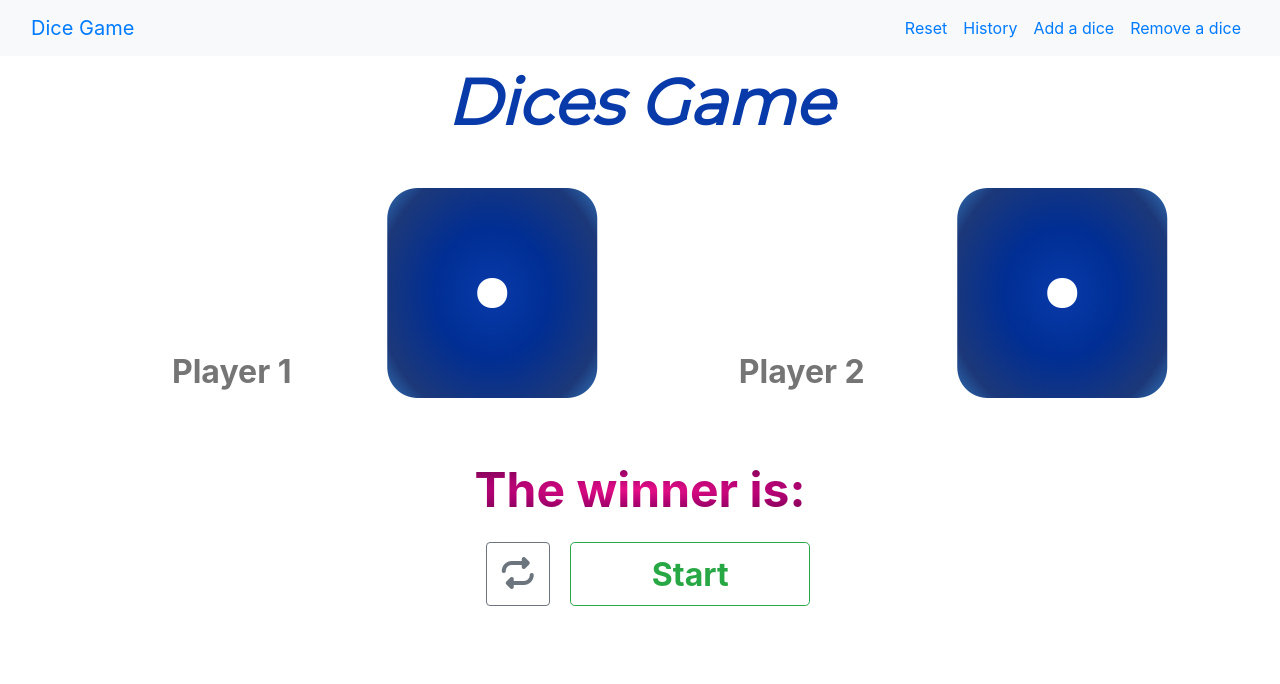
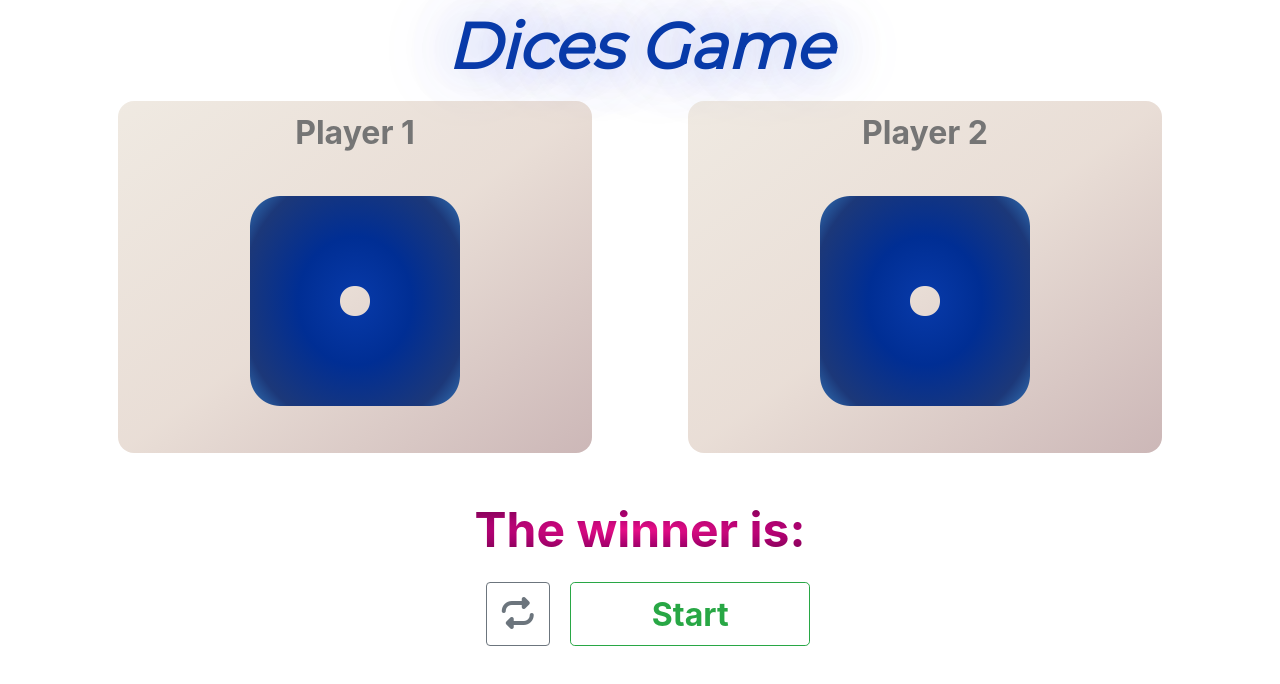
Before and after one commit to sonnt0201/Dice, a plain HTML site: page index.html in a window 1280 px wide. Drawn offline with nearby package versions, Linux system fonts and the light colour scheme.

Commit message:
complete old version

```diff
--- a/css/styles.css
+++ b/css/styles.css
@@ -56,7 +56,7 @@ input[type="text"]:hover {
     10px 0 80px #749f824b;
 }
 
-.row .col-sm .col-sm-6 {
+.row .col-sm{
 
     border-radius: 1rem;
     margin: 0 3rem 2rem;
--- a/index.html
+++ b/index.html
@@ -23,30 +23,6 @@
 
 <body>
     <!-- NavBar -->
-    <nav class="navbar navbar-expand-lg bg-light ">
-        <div class="container-fluid">
-          <a class="navbar-brand" href="#">Dice Game</a>
-          <button class="navbar-toggler" type="button" data-bs-toggle="collapse" data-bs-target="#navbarNav" aria-controls="navbarNav" aria-expanded="false" aria-label="Toggle navigation">
-            <span class="navbar-toggler-icon"></span>
-          </button>
-          <div class="collapse navbar-collapse my-2 my-lg-0" id="navbarNav">
-            <ul class="navbar-nav ml-auto">
-              <li class="nav-item">
-                <a class="nav-link active" aria-current="page" href="#" onclick="reset()">Reset</a>
-              </li>
-              <li class="nav-item">
-                <a class="nav-link" href="#" onclick="onDevelopingAlert()">History</a>
-              </li>
-              <li class="nav-item">
-                <a class="nav-link" href="#" onclick="addDice()">Add a dice</a>
-              </li>
-              <li class="nav-item">
-                <a class="nav-link" href="#" onclick="onDevelopingAlert()">Remove a dice</a>
-              </li>
-            </ul>
-          </div>
-        </div>
-      </nav>
 
     <!-- Heading -->
     <h1>Dices Game</h1>
--- a/js/index.js
+++ b/js/index.js
@@ -86,20 +86,3 @@ function reset() {
   document.getElementsByClassName("winner-announcement")[0].innerHTML =
     "The winner is";
 }
-
-function addDice() {
-  let diceGrid = document.getElementById("dice-grid");
-  let diceMember = document.getElementsByClassName("dice-member")[0];
-  diceGrid.innerHTML += `
-  <div class="col-sm-6 dice-member">
-    <p style="text-align: center;">
-      <input type="text" class="player-name" maxlength="15" placeholder="Player 1">
-      <i class="fa-solid fa-dice-one dice"></i>
-  </p>
-  </div>
-  `;
-  console.log(diceGrid);
-}
-function onDevelopingAlert() {
-  alert("Chưa làm xong tính năng này bạn ôi ==.==");
-}
```
